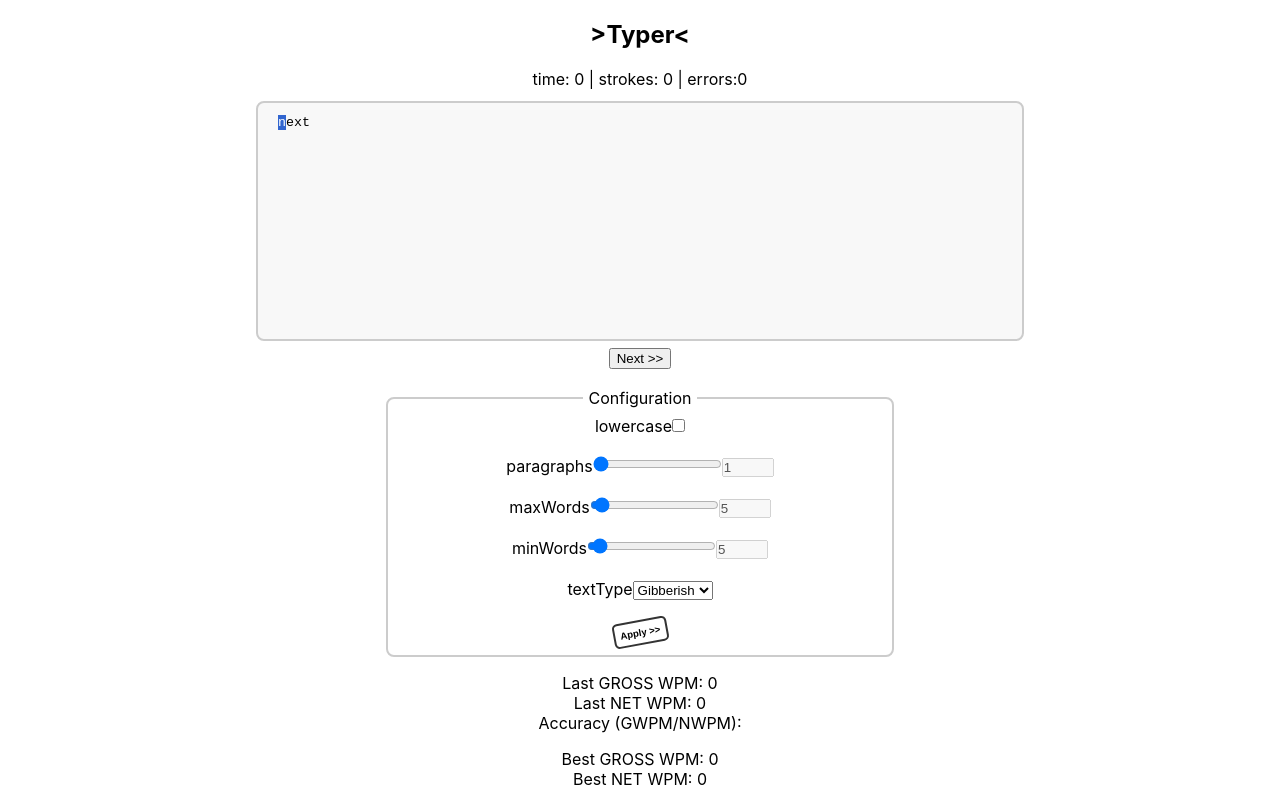
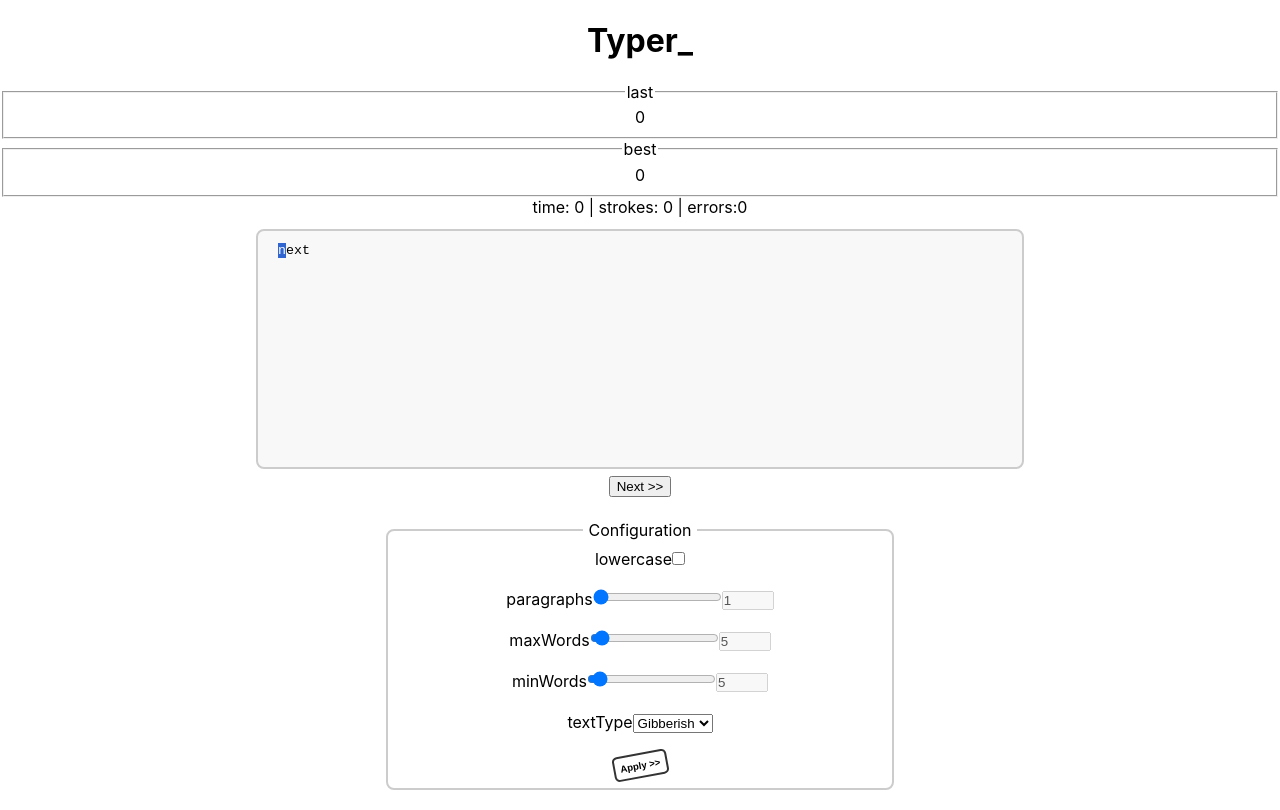
Before and after one commit to fjrois/typer, a React (Create React App) app: page / in a window 1280 px wide. Built offline with nearby package versions, Linux system fonts and the light colour scheme.

Commit message:
Adjusted Typer to last updates and added ScoresPanel

```diff
--- a/src/components/Typer.js
+++ b/src/components/Typer.js
@@ -1,7 +1,8 @@
+import Config from './Config';
+import Header from './Header';
+import Panel from './Panel';
 import React from 'react';
-import TyperConfig from './Config';
-import TyperPanel from './Panel';
-import { formatDecimalNumber } from '../helpers';
+import ScoresPanel from './ScoresPanel';
 
 class Typer extends React.Component {
   constructor(props) {
@@ -25,6 +26,14 @@ class Typer extends React.Component {
     this.updateWpm = this.updateWpm.bind(this);
   }
 
+  handleConfigChange(configUpdates) {
+    console.log('configUpdates:', configUpdates);
+    this.setState((state) => {
+      const config = { ...state.config, ...configUpdates };
+      return { config };
+    });
+  }
+
   updateWpm(updates) {
     this.setState((state) => {
       const updatedWpm = { ...state.wpm, ...updates };
@@ -44,42 +53,22 @@ class Typer extends React.Component {
     });
   }
 
-  handleConfigChange(configUpdates) {
-    console.log('configUpdates:', configUpdates);
-    this.setState((state) => {
-      const config = { ...state.config, ...configUpdates };
-      return { config };
-    });
-  }
-
   render() {
-    const { last: lastWpm, best: bestWpm } = this.state.wpm;
+    // const { last: lastWpm, best: bestWpm } = this.state.wpm;
 
     return (
       <>
-        <h2>&#62;Typer&#60;</h2>
+        <Header />
         <div>
-          <TyperPanel config={this.state.config} updateWpm={this.updateWpm} />
+          <ScoresPanel wpm={this.state.wpm} />
         </div>
-        <p></p>
-        <div>
-          <TyperConfig
-            config={this.state.config}
-            handleOnChange={this.handleConfigChange}
-          />
-        </div>
-        <p></p>
-        <div>Last GROSS WPM: {formatDecimalNumber(lastWpm.gross)}</div>
-        <div>Last NET WPM: {formatDecimalNumber(lastWpm.net)}</div>
-        <div>
-          Accuracy (GWPM/NWPM):{' '}
-          {lastWpm.net && lastWpm.gross
-            ? formatDecimalNumber((lastWpm.net / lastWpm.gross) * 100) + '%'
-            : ''}
-        </div>
-        <p></p>
-        <div>Best GROSS WPM: {formatDecimalNumber(bestWpm.gross)}</div>
-        <div>Best NET WPM: {formatDecimalNumber(bestWpm.net)}</div>
+        <Panel config={this.state.config} updateWpm={this.updateWpm} />
+        <br />
+        <Config
+          config={this.state.config}
+          handleOnChange={this.handleConfigChange}
+        />
+        <br />
       </>
     );
   }
```
